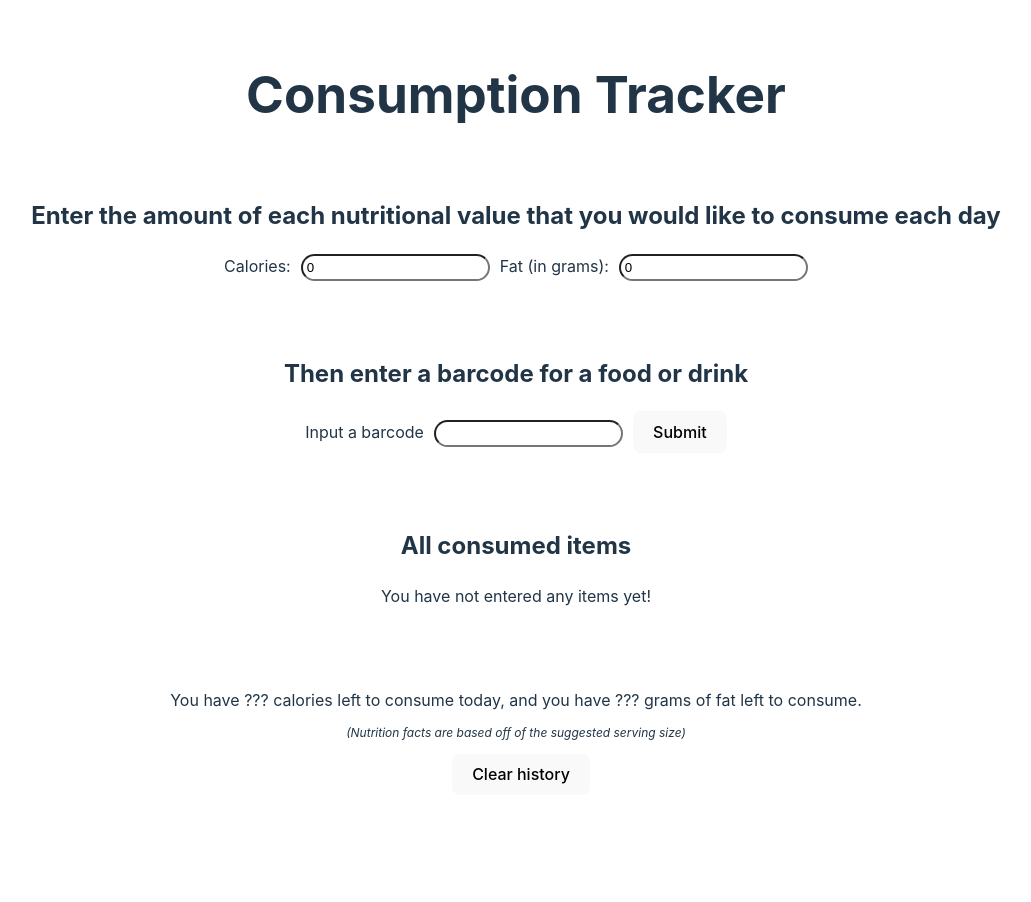
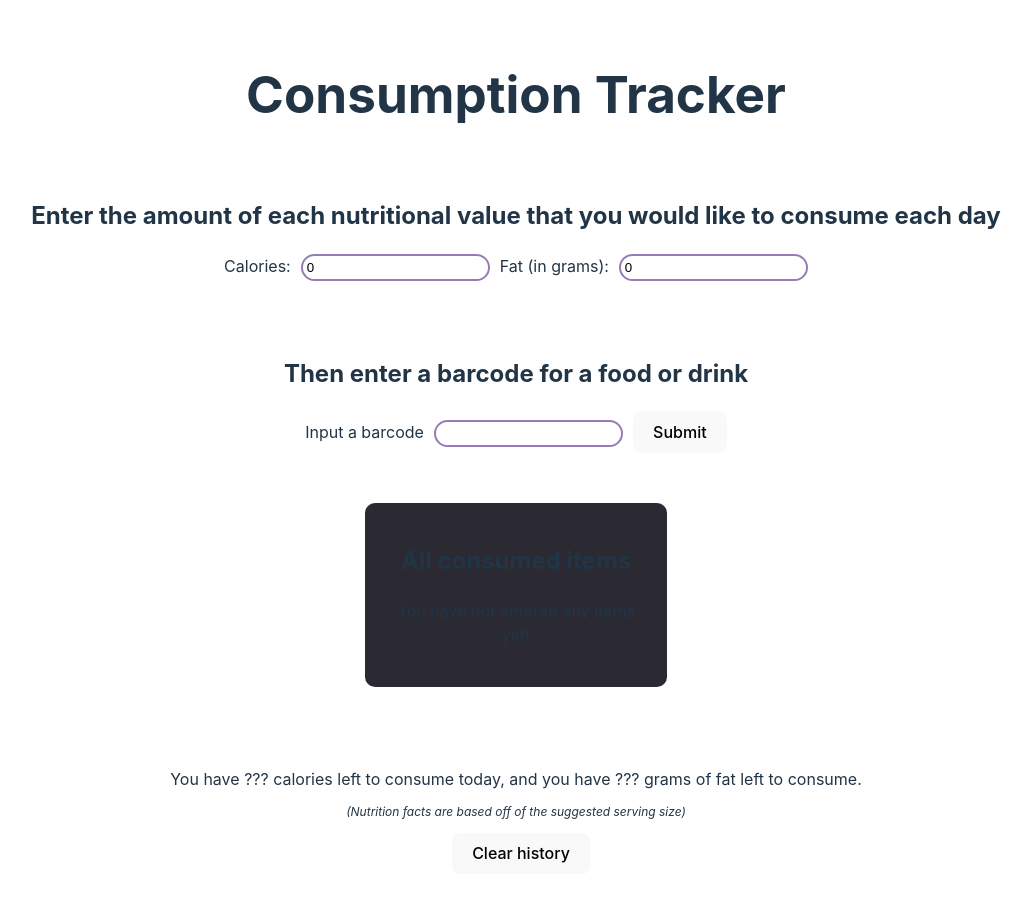
Before and after one commit to kurealnum/mini-hackathon-2, a React (Vite) app in the folder mini-hackathon-2/: page / in a window 1280 px wide. Shown: the top 902 px of the page, without its empty margins (124-1155 px from the left). Before the commit the page ends 827 px from the top, so only its background shows below. Built offline with nearby package versions, Linux system fonts and the light colour scheme.

Commit message:
UI updates

```diff
--- a/mini-hackathon-2/src/index.css
+++ b/mini-hackathon-2/src/index.css
@@ -21,6 +21,8 @@
 }
 
 input {
+  border-style: solid;
+  border-color: #967bb6;
   border-radius: 15px;
   padding: 4px;
 }
@@ -63,8 +65,21 @@ h2 {
 }
 
 #listed-items {
+   margin: 0 auto;
   margin-top: 50px;
   margin-bottom: 80px;
+  background: #2b2a33;
+  width: 25%;
+  padding: 40px 30px;
+  border-radius: 10px;
+}
+
+#listed-items h2 {
+  margin-top: 0px;
+}
+
+#listed-items p:last-child {
+  margin-bottom: 0px;
 }
 
 label {
@@ -79,7 +94,7 @@ button {
   font-size: 1em;
   font-weight: 500;
   font-family: inherit;
-  background-color: #1a1a1a;
+  background-color: #967bb6;
   cursor: pointer;
   transition: border-color 0.25s;
 }
@@ -96,3 +111,9 @@ button {
     background-color: #f9f9f9;
   }
 }
+
+@media (max-width:800px) {
+  #listed-items {
+    width: 275px;
+  }
+}
```
